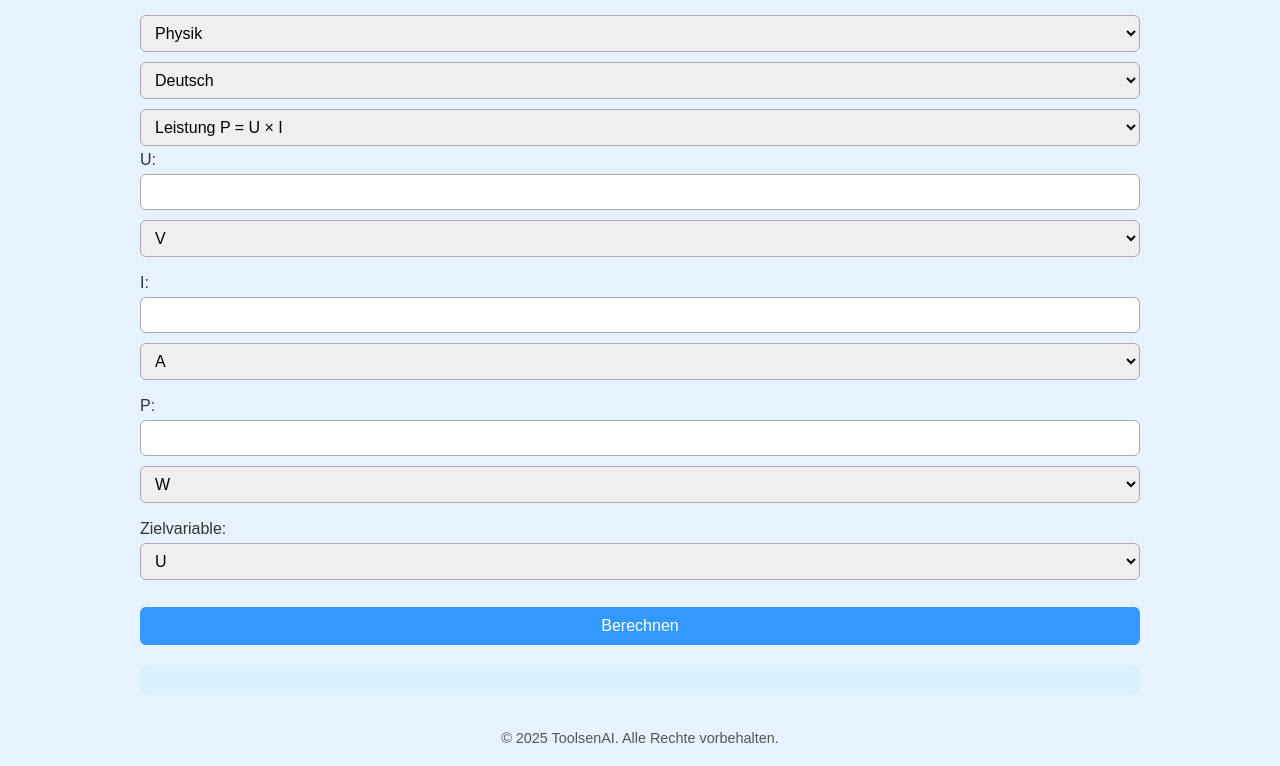
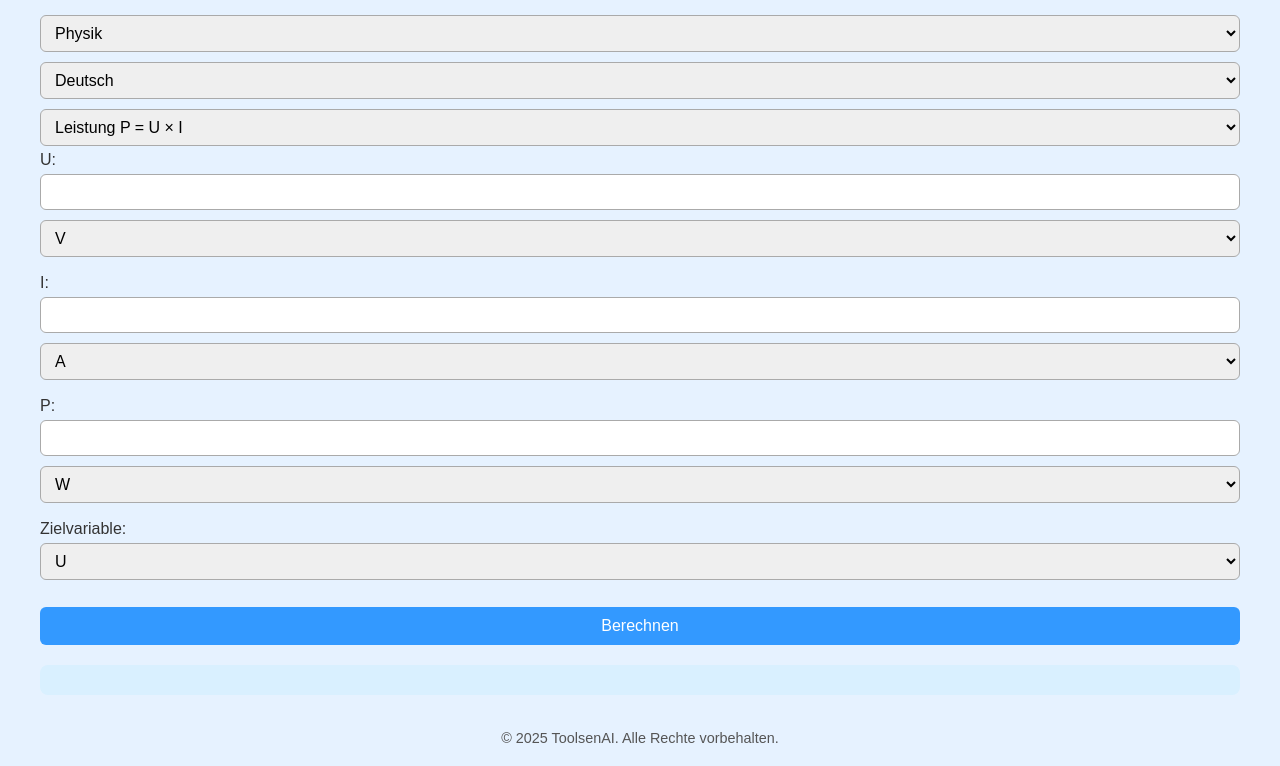
Before and after one commit to Toolsenai/Toolsenai, a plain HTML site: page index.html in a window 1280 px wide. Shown: the part 193-959 px from the top of the page. Drawn offline with Linux system fonts and the light colour scheme.

Commit message:
Update index.html

```diff
--- a/index.html
+++ b/index.html
@@ -2,12 +2,10 @@
 <html lang="de">
 <head>
 <meta charset="UTF-8">
-<title>ToolsenAI – Alles in einem Converter & Rechner</title>
+<title>ToolsenAI – Alles-in-einem Rechner & Converter</title>
 <meta name="viewport" content="width=device-width, initial-scale=1.0">
-<meta name="description" content="ToolsenAI – kostenloser Online-Converter und Rechner für Einheiten, Physik, Chemie, Mathematik, Technik und Astronomie.">
-<meta name="keywords" content="Umrechner, Converter, Physik, Chemie, Mathematik, Technik, Astronomie, Watt, Volt, Meter, Newton, Joule, Lux">
 <style>
-body { font-family: Arial, sans-serif; background:#e6f2ff; margin:0; padding:20px; color:#333; max-width:1000px; margin:auto; }
+body { font-family: Arial, sans-serif; background:#e6f2ff; margin:0; padding:20px; color:#333; max-width:1200px; margin:auto; }
 header{text-align:center; margin-bottom:25px;}
 #logo{display:block; margin:0 auto 10px auto; width:150px;}
 h1,h2{color:#004c99;}
@@ -25,133 +23,47 @@ footer{text-align:center; margin-top:35px; font-size:0.9rem; color:#555;}
 <body>
 <header>
 <img src="img/logo.svg" alt="ToolsenAI Logo" id="logo">
-<h1>ToolsenAI – Alles in einem Converter & Rechner</h1>
-<h2>Einfach Werte eingeben, Einheiten umrechnen, Formeln berechnen</h2>
+<h1>ToolsenAI – Alles in einem Rechner & Converter</h1>
+<h2>Werte eingeben, Einheiten umrechnen, Formeln berechnen</h2>
 </header>
+
 <main id="converter-container"></main>
+
 <footer>© 2025 ToolsenAI. Alle Rechte vorbehalten.</footer>
 
 <script>
-// --- Alle Daten & Formeln ---
-window.DATA = {
-  Physik: {
-    formulas: {
-      "Leistung P = U × I": {
-        vars:["U","I","P"],
-        units:{U:["V"], I:["A"], P:["W","kW","mW"]},
-        calc:function(values,target){
-          const U=values.U,I=values.I,P=values.P;
-          let res="",formula="";
-          if(target==="P"){res=U*I;formula=`P=${U}×${I}=${res} W`;}
-          else if(target==="U"){res=P/I;formula=`U=${P}÷${I}=${res} V`;}
-          else {res=P/U;formula=`I=${P}÷${U}=${res} A`;}
-          return {res,formula};
-        }
-      },
-      "Kraft F = m × a": {
-        vars:["m","a","F"],
-        units:{m:["kg"],a:["m/s²"],F:["N"]},
-        calc:function(values,target){
-          const m=values.m,a=values.a,F=values.F;
-          let res="",formula="";
-          if(target==="F"){res=m*a;formula=`F=${m}×${a}=${res} N`;}
-          else if(target==="m"){res=F/a;formula=`m=${F}÷${a}=${res} kg`;}
-          else {res=F/m;formula=`a=${F}÷${m}=${res} m/s²`;}
-          return {res,formula};
-        }
-      },
-      "Widerstand R = U ÷ I": {
-        vars:["U","I","R"],
-        units:{U:["V"],I:["A"],R:["Ω","kΩ","MΩ"]},
-        calc:function(values,target){
-          const U=values.U,I=values.I,R=values.R;
-          let res="",formula="";
-          if(target==="R"){res=U/I; formula=`R=${U}÷${I}=${res} Ω`;}
-          else if(target==="U"){res=R*I; formula=`U=${R}×${I}=${res} V`;}
-          else{res=U/R; formula=`I=${U}÷${R}=${res} A`;}
-          return {res,formula};
-        }
-      },
-      "Volumen Quader V = l × b × h": {
-        vars:["l","b","h","V"],
-        units:{l:["m","cm"],b:["m","cm"],h:["m","cm"],V:["m³","cm³"]},
-        calc:function(values,target){
-          const l=values.l,b=values.b,h=values.h,V=values.V;
-          let res="",formula="";
-          if(target==="V"){res=l*b*h;formula=`V=${l}×${b}×${h}=${res}`;}
-          else if(target==="l"){res=V/(b*h);formula=`l=${V}÷(${b}×${h})=${res}`;}
-          else if(target==="b"){res=V/(l*h);formula=`b=${V}÷(${l}×${h})=${res}`;}
-          else {res=V/(l*b);formula=`h=${V}÷(${l}×${b})=${res}`;}
-          return {res,formula};
-        }
-      }
-    }
+// --- Daten & Formeln (Hauptformeln für Physik, Chemie, Mathematik, Technik, Astronomie, Einheiten) ---
+const DATA = {
+  Physik:{
+    "Leistung P = U × I":{vars:["U","I","P"],units:{U:["V"],I:["A"],P:["W","kW","mW"]},calc:function(v,t){let r,f;if(t==="P"){r=v.U*v.I;f=`P=${v.U}×${v.I}=${r} W`;}else if(t==="U"){r=v.P/v.I;f=`U=${v.P}÷${v.I}=${r} V`;}else{r=v.P/v.U;f=`I=${v.P}÷${v.U}=${r} A`;}return {res:r,formula:f};}},
+    "Kraft F = m × a":{vars:["m","a","F"],units:{m:["kg"],a:["m/s²"],F:["N"]},calc:function(v,t){let r,f;if(t==="F"){r=v.m*v.a;f=`F=${v.m}×${v.a}=${r} N`;}else if(t==="m"){r=v.F/v.a;f=`m=${v.F}÷${v.a}=${r} kg`;}else{r=v.F/v.m;f=`a=${v.F}÷${v.m}=${r} m/s²`;}return {res:r,formula:f};}},
+    "Widerstand R = U ÷ I":{vars:["U","I","R"],units:{U:["V"],I:["A"],R:["Ω","kΩ","MΩ"]},calc:function(v,t){let r,f;if(t==="R"){r=v.U/v.I;f=`R=${v.U}÷${v.I}=${r} Ω`;}else if(t==="U"){r=v.R*v.I;f=`U=${v.R}×${v.I}=${r} V`;}else{r=v.U/v.R;f=`I=${v.U}÷${v.R}=${r} A`;}return {res:r,formula:f};}},
+    "Volumen Quader V = l × b × h":{vars:["l","b","h","V"],units:{l:["m","cm"],b:["m","cm"],h:["m","cm"],V:["m³","cm³"]},calc:function(v,t){let r,f;if(t==="V"){r=v.l*v.b*v.h;f=`V=${v.l}×${v.b}×${v.h}=${r}`;}else if(t==="l"){r=v.V/(v.b*v.h);f=`l=${v.V}÷(${v.b}×${v.h})=${r}`;}else if(t==="b"){r=v.V/(v.l*v.h);f=`b=${v.V}÷(${v.l}×${v.h})=${r}`;}else{r=v.V/(v.l*v.b);f=`h=${v.V}÷(${v.l}×${v.b})=${r}`;}return {res:r,formula:f};}},
+    "Energie E = m × c²":{vars:["m","c","E"],units:{m:["kg"],c:["m/s"],E:["J"]},calc:function(v,t){let r,f;if(t==="E"){r=v.m*Math.pow(v.c,2);f=`E=${v.m}×${v.c}²=${r} J`;}else if(t==="m"){r=v.E/Math.pow(v.c,2);f=`m=${v.E}÷${v.c}²=${r} kg`;}else{r=Math.sqrt(v.E/v.m);f=`c=√(${v.E}÷${v.m})=${r} m/s`;}return {res:r,formula:f};}}
   },
-  Mathematik: {
-    formulas: {
-      "Fläche Kreis A = π × r²": {
-        vars:["r","A"],
-        units:{r:["m","cm"],A:["m²","cm²"]},
-        calc:function(values,target){
-          const r=values.r,A=values.A;
-          let res="",formula="";
-          if(target==="A"){res=Math.PI*Math.pow(r,2);formula=`A=π×${r}²=${res}`;}
-          else{res=Math.sqrt(A/Math.PI); formula=`r=√(${A}/π)=${res}`;}
-          return {res,formula};
-        }
-      }
-    }
+  Mathematik:{
+    "Fläche Kreis A = π × r²":{vars:["r","A"],units:{r:["m","cm"],A:["m²","cm²"]},calc:function(v,t){let r,f;if(t==="A"){r=Math.PI*v.r*v.r;f=`A=π×${v.r}²=${r}`;}else{r=Math.sqrt(v.A/Math.PI);f=`r=√(${v.A}/π)=${r}`;}return {res:r,formula:f};}},
+    "Fläche Rechteck A = l × b":{vars:["l","b","A"],units:{l:["m","cm"],b:["m","cm"],A:["m²","cm²"]},calc:function(v,t){let r,f;if(t==="A"){r=v.l*v.b;f=`A=${v.l}×${v.b}=${r}`;}else if(t==="l"){r=v.A/v.b;f=`l=${v.A}÷${v.b}=${r}`;}else{r=v.A/v.l;f=`b=${v.A}÷${v.l}=${r}`;}return {res:r,formula:f};}}
   },
-  Chemie: {
-    formulas: {
-      "Molmasse m = n × M": {
-        vars:["n","M","m"],
-        units:{n:["mol"],M:["g/mol"],m:["g"]},
-        calc:function(values,target){
-          const n=values.n,M=values.M,m=values.m;
-          let res="",formula="";
-          if(target==="m"){res=n*M;formula=`m=${n}×${M}=${res} g`;}
-          else if(target==="n"){res=m/M;formula=`n=${m}÷${M}=${res} mol`;}
-          else {res=m/n;formula=`M=${m}÷${n}=${res} g/mol`;}
-          return {res,formula};
-        }
-      }
-    }
+  Chemie:{
+    "Molmasse m = n × M":{vars:["n","M","m"],units:{n:["mol"],M:["g/mol"],m:["g"]},calc:function(v,t){let r,f;if(t==="m"){r=v.n*v.M;f=`m=${v.n}×${v.M}=${r} g`;}else if(t==="n"){r=v.m/v.M;f=`n=${v.m}÷${v.M}=${r} mol`;}else{r=v.m/v.n;f=`M=${v.m}÷${v.n}=${r} g/mol`;}return {res:r,formula:f};}}
   }
 };
 
 // --- Übersetzungen ---
-window.TRANSLATIONS = {
-  de:{targetVariable:"Zielvariable",calculate:"Berechnen",categories:{Physik:"Physik",Mathematik:"Mathematik",Chemie:"Chemie"},formulas:{}},
-  en:{targetVariable:"Target variable",calculate:"Calculate",categories:{Physik:"Physics",Mathematik:"Mathematics",Chemie:"Chemistry"},formulas:{}}
+const TRANSLATIONS = {
+  de:{target:"Zielvariable",calculate:"Berechnen",categories:{Physik:"Physik",Mathematik:"Mathematik",Chemie:"Chemie"}},
+  en:{target:"Target variable",calculate:"Calculate",categories:{Physik:"Physics",Mathematics:"Mathematics",Chemie:"Chemistry"}}
 };
-Object.keys(DATA).forEach(cat=>{
-  Object.keys(DATA[cat].formulas).forEach(f=>{
-    TRANSLATIONS.de.formulas[f]=f;
-    TRANSLATIONS.en.formulas[f]=f.replace(/Leistung/,"Power").replace(/Kraft/,"Force").replace(/Widerstand/,"Resistance").replace(/Volumen Quader/,"Cuboid Volume").replace(/Fläche Kreis/,"Circle Area").replace(/Molmasse/,"Molar mass");
-  });
-});
 
 // --- App ---
 (function(){
-  const DATA=window.DATA, TRANSLATIONS=window.TRANSLATIONS;
   let lang="de";
   const container=document.getElementById("converter-container");
-
-  const categorySelect=document.createElement("select");
-  container.appendChild(categorySelect);
-
-  const langSelect=document.createElement("select");
-  ["de","en"].forEach(l=>{
-    const o=document.createElement("option"); o.value=l; o.textContent=(l==="de"?"Deutsch":"English"); langSelect.appendChild(o);
-  });
-  container.appendChild(langSelect);
-
-  const formulaSelect=document.createElement("select");
-  container.appendChild(formulaSelect);
-
+  const categorySelect=document.createElement("select"); container.appendChild(categorySelect);
+  const langSelect=document.createElement("select"); ["de","en"].forEach(l=>{let o=document.createElement("option");o.value=l;o.textContent=(l==="de"?"Deutsch":"English");langSelect.appendChild(o);}); container.appendChild(langSelect);
+  const formulaSelect=document.createElement("select"); container.appendChild(formulaSelect);
   const inputDiv=document.createElement("div"); inputDiv.id="inputDiv"; container.appendChild(inputDiv);
-
   const resultDiv=document.createElement("div"); resultDiv.id="resultDiv"; container.appendChild(resultDiv);
 
   langSelect.addEventListener("change",()=>{lang=langSelect.value; renderForm();});
@@ -160,54 +72,31 @@ Object.keys(DATA).forEach(cat=>{
 
   function renderForm(){
     const T=TRANSLATIONS[lang]||{};
-    categorySelect.innerHTML="";
-    Object.keys(DATA).forEach(cat=>{
-      const opt=document.createElement("option"); opt.value=cat; opt.textContent=T.categories[cat]||cat; categorySelect.appendChild(opt);
-    });
+    categorySelect.innerHTML=""; Object.keys(DATA).forEach(cat=>{let opt=document.createElement("option");opt.value=cat;opt.textContent=T.categories[cat]||cat;categorySelect.appendChild(opt);});
     const category=categorySelect.value;
-    const formulas=DATA[category]?.formulas||{};
+    const formulas=DATA[category]||{};
     const lastFormula=formulaSelect.value;
-    formulaSelect.innerHTML="";
-    Object.keys(formulas).forEach(f=>{
-      const opt=document.createElement("option"); opt.value=f; opt.textContent=T.formulas[f]||f; formulaSelect.appendChild(opt);
-    });
+    formulaSelect.innerHTML=""; Object.keys(formulas).forEach(f=>{let opt=document.createElement("option");opt.value=f;opt.textContent=f;formulaSelect.appendChild(opt);});
     formulaSelect.value=lastFormula||Object.keys(formulas)[0];
 
     inputDiv.innerHTML=""; resultDiv.innerHTML="";
-    const selectedFormula=formulaSelect.value;
-    if(!selectedFormula) return;
-    const vars=formulas[selectedFormula].vars;
-    const units=formulas[selectedFormula].units;
+    const selectedFormula=formulaSelect.value; if(!selectedFormula) return;
+    const vars=formulas[selectedFormula].vars; const units=formulas[selectedFormula].units;
+    vars.forEach(v=>{const div=document.createElement("div");const label=document.createElement("label");label.textContent=v+": ";div.appendChild(label);
+    const input=document.createElement("input");input.id="input_"+v;input.type="number";div.appendChild(input);
+    if(units[v]){const uSelect=document.createElement("select");uSelect.id="unit_"+v;units[v].forEach(u=>{let o=document.createElement("option");o.value=u;o.textContent=u;uSelect.appendChild(o);});div.appendChild(uSelect);}
+    inputDiv.appendChild(div);});
 
-    vars.forEach(v=>{
-      const div=document.createElement("div");
-      const label=document.createElement("label"); label.textContent=v+": "; div.appendChild(label);
-
-      const input=document.createElement("input"); input.id="input_"+v; input.type="number"; div.appendChild(input);
-
-      if(units[v]){
-        const uSelect=document.createElement("select"); uSelect.id="unit_"+v;
-        units[v].forEach(u=>{ const uOpt=document.createElement("option"); uOpt.value=u; uOpt.textContent=u; uSelect.appendChild(uOpt); });
-        div.appendChild(uSelect);
-      }
-      inputDiv.appendChild(div);
-    });
-
-    const targetDiv=document.createElement("div");
-    const targetLabel=document.createElement("label"); targetLabel.textContent=(T.targetVariable||"Zielvariable")+": "; targetDiv.appendChild(targetLabel);
-
-    const targetSelect=document.createElement("select"); targetSelect.id="targetSelect";
-    vars.forEach(v=>{ const opt=document.createElement("option"); opt.value=v; opt.textContent=v; targetSelect.appendChild(opt); });
-    targetDiv.appendChild(targetSelect); inputDiv.appendChild(targetDiv);
+    const targetDiv=document.createElement("div");const targetLabel=document.createElement("label");targetLabel.textContent=T.target+": ";targetDiv.appendChild(targetLabel);
+    const targetSelect=document.createElement("select"); targetSelect.id="targetSelect"; vars.forEach(v=>{let o=document.createElement("option");o.value=v;o.textContent=v;targetSelect.appendChild(o);}); targetDiv.appendChild(targetSelect); inputDiv.appendChild(targetDiv);
 
     const btn=document.createElement("button"); btn.textContent=T.calculate||"Berechnen"; btn.addEventListener("click",calculate); inputDiv.appendChild(btn);
   }
 
   function calculate(){
     const category=categorySelect.value; const selectedFormula=formulaSelect.value;
-    const formulaObj=DATA[category].formulas[selectedFormula]; const vars=formulaObj.vars;
-    const values={};
-    vars.forEach(v=>{ const val=document.getElementById("input_"+v)?.value; values[v]=val?parseFloat(val):null; });
+    const formulaObj=DATA[category][selectedFormula]; const vars=formulaObj.vars;
+    const values={}; vars.forEach(v=>{const val=document.getElementById("input_"+v)?.value; values[v]=val?parseFloat(val):null;});
     const target=document.getElementById("targetSelect").value;
     const res=formulaObj.calc(values,target);
     resultDiv.innerHTML=`<strong>Ergebnis:</strong> ${res.res} <br><em>${res.formula}</em>`;
```
